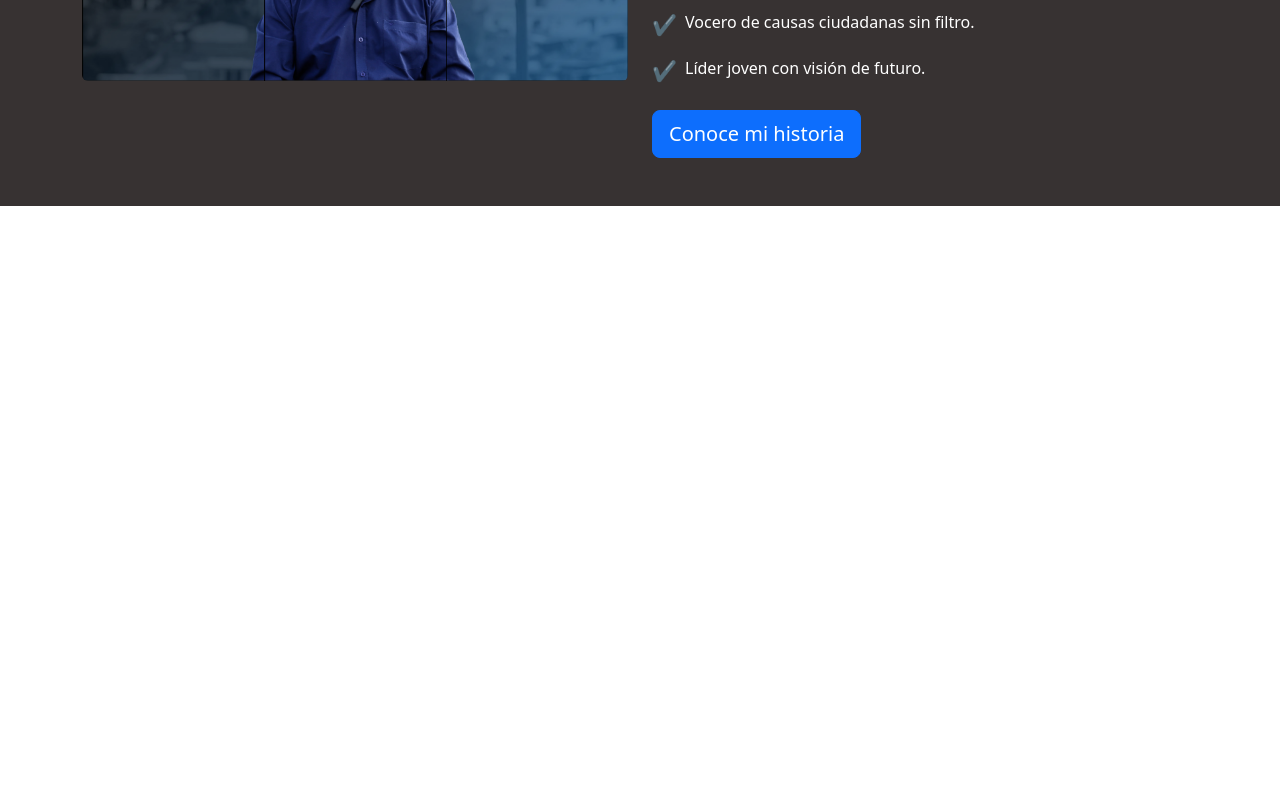
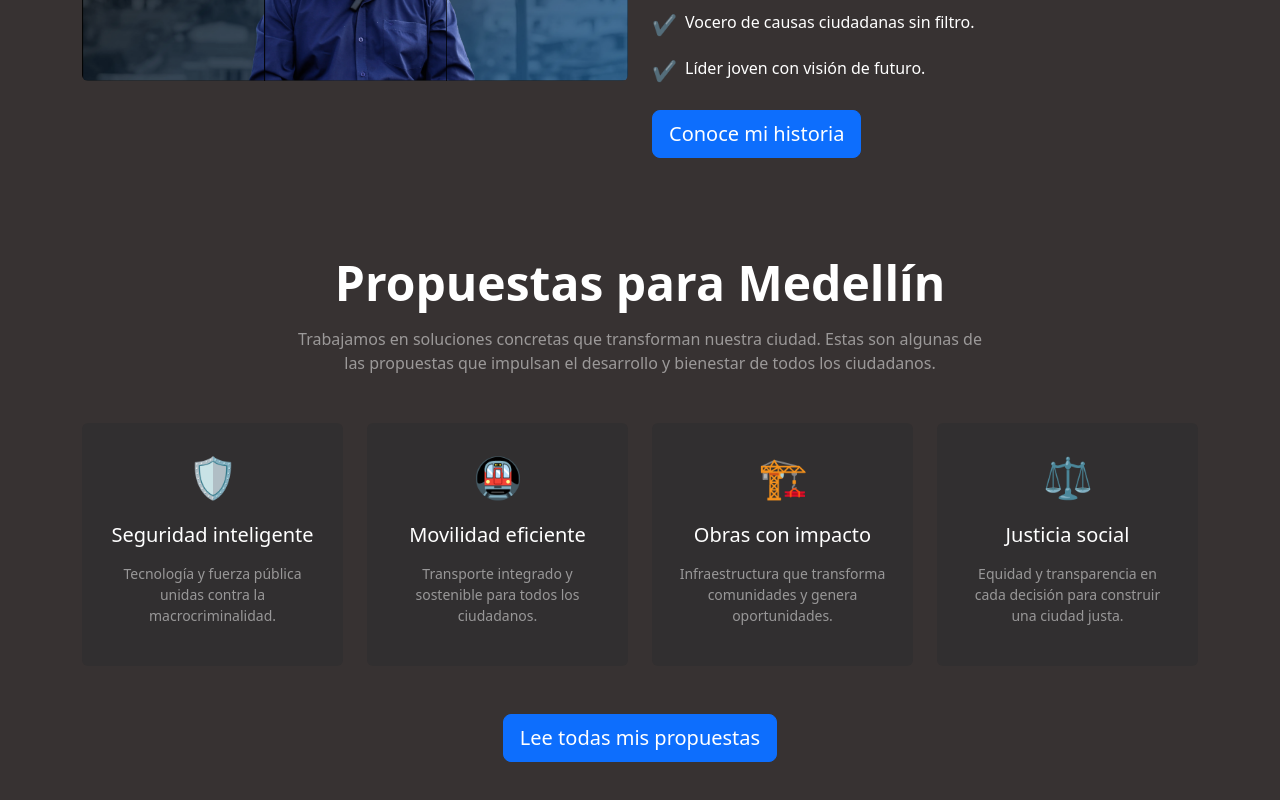
Before and after one commit to EsneiderCdD/gury, a React (Vite) app: page / in a window 1280 px wide. Shown: the part 786-1586 px from the top of the page. Before the commit the page ends 992 px from the top, so only its background shows below. Built offline with nearby package versions, Linux system fonts and the light colour scheme.

Commit message:
Propoposal

```diff
--- a/src/App.jsx
+++ b/src/App.jsx
@@ -1,5 +1,6 @@
 import HeroHome from './components/HeroHome'
 import AboutSection from './components/AboutSection'
+import ProposalSection from './components/ProposalSection'
 function App() {
 
 
@@ -7,6 +8,7 @@ function App() {
     <>
     <HeroHome />
     <AboutSection />
+    <ProposalSection />
     </>
   )
 }
--- /dev/null
+++ b/src/components/ProposalSection.jsx
@@ -0,0 +1,57 @@
+function ProposalsSection() {
+    const proposals = [
+      {
+        icon: "🛡️",
+        title: "Seguridad inteligente",
+        description: "Tecnología y fuerza pública unidas contra la macrocriminalidad."
+      },
+      {
+        icon: "🚇",
+        title: "Movilidad eficiente",
+        description: "Transporte integrado y sostenible para todos los ciudadanos."
+      },
+      {
+        icon: "🏗️",
+        title: "Obras con impacto",
+        description: "Infraestructura que transforma comunidades y genera oportunidades."
+      },
+      {
+        icon: "⚖️",
+        title: "Justicia social",
+        description: "Equidad y transparencia en cada decisión para construir una ciudad justa."
+      }
+    ];
+
+    return (
+      <section className="py-5">
+        <div className="container">
+          <div className="text-center mb-5">
+            <h2 className="display-5 fw-bold text-white mb-3">Propuestas para Medellín</h2>
+            <p className="text-white-50 mx-auto" style={{ maxWidth: '700px' }}>
+              Trabajamos en soluciones concretas que transforman nuestra ciudad.
+              Estas son algunas de las propuestas que impulsan el desarrollo y
+              bienestar de todos los ciudadanos.
+            </p>
+          </div>
+
+          <div className="row g-4 mb-5">
+            {proposals.map((proposal, index) => (
+              <div key={index} className="col-lg-3 col-md-6">
+                <div className="text-center h-100 p-4 bg-dark bg-opacity-25 rounded">
+                  <div className="fs-1 mb-3">{proposal.icon}</div>
+                  <h3 className="h5 text-white mb-3">{proposal.title}</h3>
+                  <p className="text-white-50 small">{proposal.description}</p>
+                </div>
+              </div>
+            ))}
+          </div>
+
+          <div className="text-center">
+            <button className="btn btn-primary btn-lg">Lee todas mis propuestas</button>
+          </div>
+        </div>
+      </section>
+    );
+  }
+
+  export default ProposalsSection;
```
